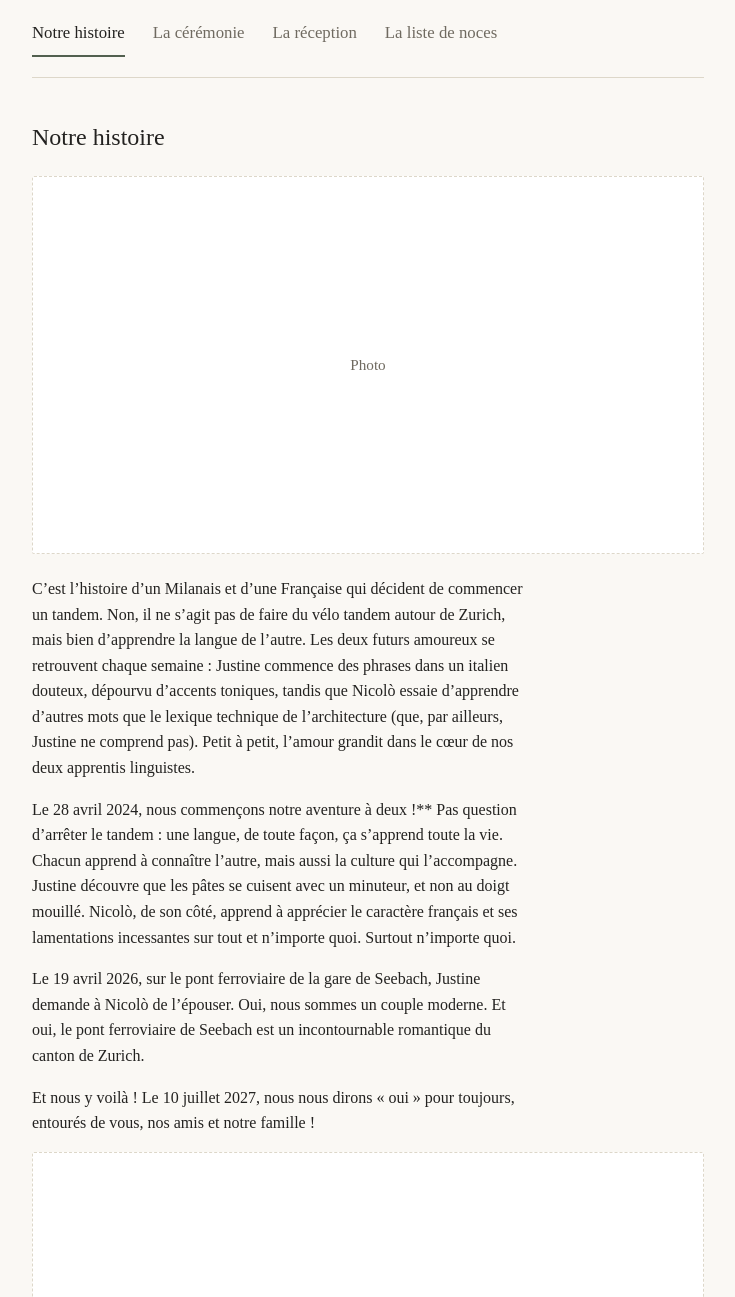
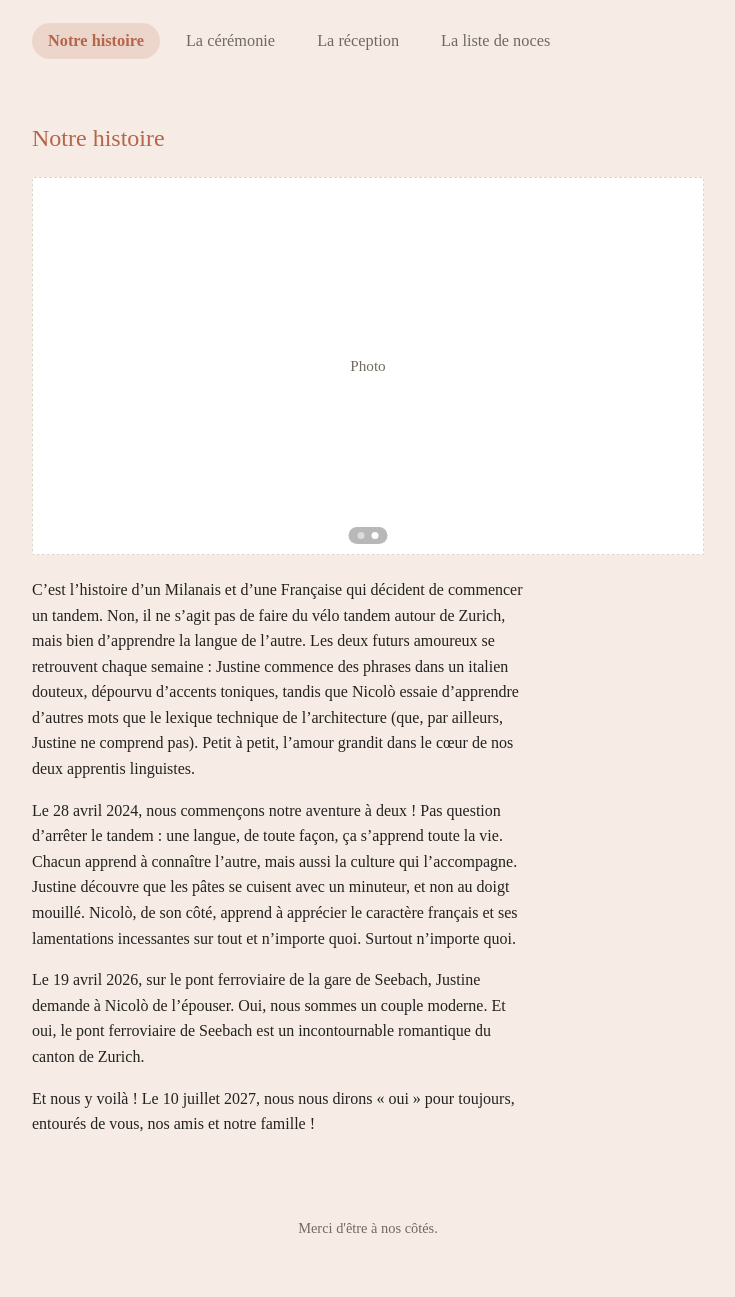
Before and after one commit to juslecl/justinenicolo, a plain HTML site: page index.html in a window 1280 px wide. Shown: the part 125-1422 px from the top of the page, without its empty margins (272-1007 px from the left). Drawn offline with Linux system fonts and the light colour scheme.

Commit message:
Update index.html

```diff
--- a/index.html
+++ b/index.html
@@ -15,8 +15,20 @@
   --accent: #52604f;
   --accent-soft: #e4e7df;
   --danger: #9c5b48;
+
+  /* one personality color per tab */
+  --c-histoire: #b5654a;   /* terracotta */
+  --c-ceremonie: #55705f;  /* sage green */
+  --c-reception: #8a4b6b;  /* plum */
+  --c-liste: #b08a3e;      /* ochre gold */
+
+  /* soft background tint per tab, drawn from the same colors */
+  --bg-histoire: #f7ece5;
+  --bg-ceremonie: #ecf1ea;
+  --bg-reception: #f5eaf0;
+  --bg-liste: #f9f0dd;
 }
-@media (prefers-color-scheme: white){
+@media (prefers-color-scheme: dark){
   :root:not([data-theme="light"]){
     --bg: #1b1a17;
     --panel: #242320;
@@ -26,7 +38,37 @@
     --accent: #a3b39a;
     --accent-soft: #2c3129;
     --danger: #c98f7c;
+
+    --c-histoire: #d98a6a;
+    --c-ceremonie: #8fae97;
+    --c-reception: #c68bab;
+    --c-liste: #d4b06a;
+
+    --bg-histoire: #2a201b;
+    --bg-ceremonie: #1e2620;
+    --bg-reception: #271e25;
+    --bg-liste: #2a2318;
   }
+}
+:root[data-theme="dark"]{
+  --bg: #1b1a17;
+  --panel: #242320;
+  --text: #ece8df;
+  --muted: #a8a294;
+  --line: #3a382f;
+  --accent: #a3b39a;
+  --accent-soft: #2c3129;
+  --danger: #c98f7c;
+
+  --c-histoire: #d98a6a;
+  --c-ceremonie: #8fae97;
+  --c-reception: #c68bab;
+  --c-liste: #d4b06a;
+
+  --bg-histoire: #2a201b;
+  --bg-ceremonie: #1e2620;
+  --bg-reception: #271e25;
+  --bg-liste: #2a2318;
 }
 *{ box-sizing: border-box; }
 body{
@@ -36,9 +78,14 @@ body{
   font-family: "Times New Roman", Times, serif;
   line-height: 1.6;
   -webkit-font-smoothing: antialiased;
+  transition: background-color 0.5s ease;
 }
+body.bg-histoire{ background: var(--bg-histoire); }
+body.bg-ceremonie{ background: var(--bg-ceremonie); }
+body.bg-reception{ background: var(--bg-reception); }
+body.bg-liste{ background: var(--bg-liste); }
 .wrap{ max-width: 720px; margin: 0 auto; padding: 0 24px 80px; }
-header{ padding: 40px 0 20px; border-bottom: 1px solid var(--line); }
+header{ padding: 40px 0 20px; }
 .top-row{ display: flex; justify-content: space-between; align-items: flex-start; gap: 16px; }
 .names{ font-size: 1.9rem; letter-spacing: 0.02em; margin: 0; }
 .date-place{ margin: 6px 0 0; color: var(--muted); font-size: 1.05rem; }
@@ -51,33 +98,55 @@ header{ padding: 40px 0 20px; border-bottom: 1px solid var(--line); }
 .lang-switch button:hover{ opacity: 0.85; }
 .lang-switch button[aria-pressed="true"]{ opacity: 1; border-color: var(--line); }
 .lang-switch button:focus-visible, nav button:focus-visible,
-.contribute button:focus-visible, .contribute input:focus-visible{
+.contribute button:focus-visible, .contribute input:focus-visible,
+.carousel-dots button:focus-visible{
   outline: 2px solid var(--accent); outline-offset: 2px;
 }
-nav{ display: flex; gap: 28px; margin-top: 26px; overflow-x: auto; }
+nav{ display: flex; gap: 10px; margin-top: 26px; overflow-x: auto; }
 nav button{
-  background: none; border: none; font-family: inherit; font-size: 1.05rem;
-  color: var(--muted); cursor: pointer; padding: 0 0 12px; white-space: nowrap;
-  border-bottom: 2px solid transparent;
+  background: none; border: none; font-family: inherit; font-size: 1.02rem;
+  color: var(--muted); cursor: pointer; padding: 8px 16px; white-space: nowrap;
+  border-radius: 999px; transition: color 0.2s ease, background-color 0.2s ease;
 }
-nav button[aria-selected="true"]{ color: var(--text); border-bottom-color: var(--accent); }
+nav button[aria-selected="true"]{ font-weight: 600; }
+nav button[data-tab="histoire"][aria-selected="true"]{ color: var(--c-histoire); background: color-mix(in srgb, var(--c-histoire) 16%, transparent); }
+nav button[data-tab="ceremonie"][aria-selected="true"]{ color: var(--c-ceremonie); background: color-mix(in srgb, var(--c-ceremonie) 16%, transparent); }
+nav button[data-tab="reception"][aria-selected="true"]{ color: var(--c-reception); background: color-mix(in srgb, var(--c-reception) 16%, transparent); }
+nav button[data-tab="liste"][aria-selected="true"]{ color: var(--c-liste); background: color-mix(in srgb, var(--c-liste) 16%, transparent); }
 main{ padding-top: 40px; }
 section{ display: none; }
 section.active{ display: block; }
 section h2{ font-size: 1.5rem; font-weight: normal; margin: 0 0 20px; }
+#histoire h2{ color: var(--c-histoire); }
+#ceremonie h2{ color: var(--c-ceremonie); }
+#reception h2{ color: var(--c-reception); }
+#liste h2{ color: var(--c-liste); }
 section p{ margin: 0 0 16px; max-width: 62ch; }
-.photo-slot{
-  width: 100%; aspect-ratio: 4 / 3; border: 1px dashed var(--line); border-radius: 2px;
-  display: flex; align-items: center; justify-content: center; color: var(--muted);
-  font-size: 0.95rem; margin: 4px 0 22px; background: var(--panel);
+
+/* photo carousel: several photos sharing one frame, fading in place */
+.carousel-frame{
+  position: relative; width: 100%; aspect-ratio: 4 / 3; border: 1px dashed var(--line);
+  border-radius: 2px; overflow: hidden; background: var(--panel); margin: 4px 0 22px;
 }
-.photo-slot.wide{ aspect-ratio: 16/9; }
-.photo-slot.square{ aspect-ratio: 1/1; margin: 0 0 14px; }
-.photo-box img{ display: block; width: 100%; aspect-ratio: 4/3; object-fit: cover; border-radius: 2px; margin: 4px 0 22px; }
-.photo-box.wide img{ aspect-ratio: 16/9; }
-.photo-box.square img{ aspect-ratio: 1/1; margin: 0 0 14px; }
-.infoblock{ border-top: 1px solid var(--line); padding: 18px 0; }
-.infoblock:last-child{ border-bottom: 1px solid var(--line); }
+.carousel-frame.wide{ aspect-ratio: 16/9; }
+.carousel-frame.square{ aspect-ratio: 1/1; margin: 0 0 14px; }
+.carousel-frame .slide{ position: absolute; inset: 0; opacity: 0; transition: opacity 0.7s ease; }
+.carousel-frame .slide.active{ opacity: 1; }
+.carousel-frame .slide img{ width: 100%; height: 100%; object-fit: cover; display: block; }
+.carousel-frame .slide.placeholder{ display: flex; align-items: center; justify-content: center; color: var(--muted); font-size: 0.95rem; text-align: center; padding: 12px; }
+.carousel-dots{
+  position: absolute; bottom: 10px; left: 50%; transform: translateX(-50%);
+  display: flex; gap: 7px; background: rgba(0,0,0,0.28); padding: 5px 9px; border-radius: 12px;
+}
+.carousel-dots button{
+  width: 7px; height: 7px; border-radius: 50%; border: none; padding: 0; cursor: pointer;
+  background: rgba(255,255,255,0.5);
+}
+.carousel-dots button[aria-current="true"]{ background: #ffffff; }
+
+.infoblock{ border-left: 3px solid var(--line); padding: 4px 0 4px 16px; margin: 22px 0; }
+#ceremonie .infoblock{ border-left-color: var(--c-ceremonie); }
+#reception .infoblock{ border-left-color: var(--c-reception); }
 .infoblock h3{ margin: 0 0 6px; font-size: 1.05rem; font-weight: normal; }
 .infoblock p{ margin: 0; color: var(--muted); }
 .registry-intro{ margin-bottom: 28px; }
@@ -87,7 +156,7 @@ section p{ margin: 0 0 16px; max-width: 62ch; }
 .item-card h3{ margin: 0 0 4px; font-weight: normal; font-size: 1.1rem; }
 .item-price-line{ color: var(--muted); font-size: 0.92rem; margin-bottom: 10px; }
 .progress-track{ height: 6px; background: var(--accent-soft); border-radius: 3px; overflow: hidden; margin-bottom: 8px; }
-.progress-fill{ height: 100%; background: var(--accent); width: 0%; transition: width 0.3s ease; }
+.progress-fill{ height: 100%; background: var(--c-liste); width: 0%; transition: width 0.3s ease; }
 .item-status{ font-size: 0.88rem; color: var(--muted); margin-bottom: 14px; }
 .item-status strong{ color: var(--text); }
 .contribute{ display: flex; gap: 8px; margin-top: auto; }
@@ -96,17 +165,17 @@ section p{ margin: 0 0 16px; max-width: 62ch; }
   border: 1px solid var(--line); background: var(--bg); color: var(--text); border-radius: 2px;
 }
 .contribute button{
-  font-family: inherit; font-size: 0.95rem; padding: 7px 14px; border: 1px solid var(--accent);
-  background: var(--accent); color: var(--panel); cursor: pointer; border-radius: 2px; white-space: nowrap;
+  font-family: inherit; font-size: 0.95rem; padding: 7px 14px; border: 1px solid var(--c-liste);
+  background: var(--c-liste); color: var(--panel); cursor: pointer; border-radius: 2px; white-space: nowrap;
 }
 .contribute button:hover{ opacity: 0.9; }
 .item-card.complete .contribute{ display: none; }
-.item-card.complete .item-status{ color: var(--accent); }
-.thankyou{ font-size: 0.88rem; color: var(--accent); margin-top: 8px; display: none; }
+.item-card.complete .item-status{ color: var(--c-liste); }
+.thankyou{ font-size: 0.88rem; color: var(--c-liste); margin-top: 8px; display: none; }
 .item-card.complete .thankyou{ display: block; }
 .error-msg{ font-size: 0.82rem; color: var(--danger); margin-top: 6px; display: none; }
 .error-msg.show{ display: block; }
-footer{ margin-top: 60px; padding-top: 20px; border-top: 1px solid var(--line); color: var(--muted); font-size: 0.9rem; text-align: center; }
+footer{ margin-top: 60px; padding-top: 20px; color: var(--muted); font-size: 0.9rem; text-align: center; }
 @media (prefers-reduced-motion: reduce){ *{ transition: none !important; } }
 </style>
 </head>
@@ -135,26 +204,25 @@ footer{ margin-top: 60px; padding-top: 20px; border-top: 1px solid var(--line);
   <main>
     <section id="histoire" class="active">
       <h2 id="histoire-title"></h2>
-      <div id="histoire-photo-1"></div>
+      <div id="histoire-photo"></div>
       <div id="histoire-text"></div>
-      <div id="histoire-photo-2"></div>
     </section>
 
     <section id="ceremonie">
       <h2 id="ceremonie-title"></h2>
       <p id="ceremonie-intro"></p>
+      <div id="ceremonie-photo"></div>
       <div class="infoblock"><h3 id="ceremonie-heure-label"></h3><p id="ceremonie-heure-value"></p></div>
       <div class="infoblock"><h3 id="ceremonie-lieu-label"></h3><p id="ceremonie-lieu-value"></p></div>
-      <div id="ceremonie-photo"></div>
     </section>
 
     <section id="reception">
       <h2 id="reception-title"></h2>
       <p id="reception-intro"></p>
+      <div id="reception-photo"></div>
       <div class="infoblock"><h3 id="reception-heure-label"></h3><p id="reception-heure-value"></p></div>
       <div class="infoblock"><h3 id="reception-lieu-label"></h3><p id="reception-lieu-value"></p></div>
       <div class="infoblock"><h3 id="reception-programme-label"></h3><p id="reception-programme-value"></p></div>
-      <div id="reception-photo"></div>
     </section>
 
     <section id="liste">
@@ -172,6 +240,10 @@ footer{ margin-top: 60px; padding-top: 20px; border-top: 1px solid var(--line);
    CONTENU DU SITE — modifiez vos textes ici, en français (fr)
    et en italien (it). Ne touchez pas aux guillemets " ni aux
    virgules, seulement au texte entre guillemets.
+
+   Pour ajouter des photos : chaque section "photos" accepte une
+   liste de chemins d'images. Une seule image = pas de puces,
+   plusieurs images = un carrousel avec puces dans le même cadre.
    ============================================================ */
 var SITE_CONTENT = {
   fr: {
@@ -184,24 +256,24 @@ var SITE_CONTENT = {
       photos: ["images/story-1.jpg", "images/story-2.jpg"],
       paragraphs: [
         "C’est l’histoire d’un Milanais et d’une Française qui décident de commencer un tandem. Non, il ne s’agit pas de faire du vélo tandem autour de Zurich, mais bien d’apprendre la langue de l’autre. Les deux futurs amoureux se retrouvent chaque semaine : Justine commence des phrases dans un italien douteux, dépourvu d’accents toniques, tandis que Nicolò essaie d’apprendre d’autres mots que le lexique technique de l’architecture (que, par ailleurs, Justine ne comprend pas). Petit à petit, l’amour grandit dans le cœur de nos deux apprentis linguistes.",
-"Le 28 avril 2024, nous commençons notre aventure à deux !** Pas question d’arrêter le tandem : une langue, de toute façon, ça s’apprend toute la vie. Chacun apprend à connaître l’autre, mais aussi la culture qui l’accompagne. Justine découvre que les pâtes se cuisent avec un minuteur, et non au doigt mouillé. Nicolò, de son côté, apprend à apprécier le caractère français et ses lamentations incessantes sur tout et n’importe quoi. Surtout n’importe quoi.",
+"Le 28 avril 2024, nous commençons notre aventure à deux ! Pas question d’arrêter le tandem : une langue, de toute façon, ça s’apprend toute la vie. Chacun apprend à connaître l’autre, mais aussi la culture qui l’accompagne. Justine découvre que les pâtes se cuisent avec un minuteur, et non au doigt mouillé. Nicolò, de son côté, apprend à apprécier le caractère français et ses lamentations incessantes sur tout et n’importe quoi. Surtout n’importe quoi.",
 "Le 19 avril 2026, sur le pont ferroviaire de la gare de Seebach, Justine demande à Nicolò de l’épouser. Oui, nous sommes un couple moderne. Et oui, le pont ferroviaire de Seebach est un incontournable romantique du canton de Zurich.",
 "Et nous y voilà ! Le 10 juillet 2027, nous nous dirons « oui » pour toujours, entourés de vous, nos amis et notre famille !"
       ]
     },
     ceremonie: {
       title: "La cérémonie",
-      photo: "images/ceremony.jpg",
+      photos: ["images/ceremony.jpg"],
       intro: "[À COMPLÉTER — quelques mots sur la cérémonie.]",
       heure: { label: "Heure", value: "14h30" },
       lieu: { label: "Lieu", value: "Eglise Saint Jean-Baptiste de Grenelle" },
     },
     reception: {
       title: "La réception",
-      photo: "images/reception.jpg",
+      photos: ["images/reception.jpg"],
       intro: "[À COMPLÉTER — quelques mots sur la réception.]",
       heure: { label: "Heure", value: "à partir de 18h" },
-      lieu: { label: "Lieu", value: "[À COMPLÉTER — adresse]" },
+      lieu: { label: "Lieu", value: "Les Erables" },
       programme: { label: "Programme de la soirée", value: "[À COMPLÉTER]" }
     },
     registry: {
@@ -230,14 +302,14 @@ var SITE_CONTENT = {
     },
     ceremonie: {
       title: "La cerimonia",
-      photo: "images/ceremony.jpg",
+      photos: ["images/ceremony.jpg"],
       intro: "[DA COMPLETARE — qualche parola sulla cerimonia.]",
       heure: { label: "Orario", value: "14h30" },
       lieu: { label: "Luogo", value: "Chiesa Saint Jean-Baptiste de Grenelle" }
     },
     reception: {
       title: "Il ricevimento",
-      photo: "images/reception.jpg",
+      photos: ["images/reception.jpg"],
       intro: "[DA COMPLETARE — qualche parola sul ricevimento.]",
       heure: { label: "Orario", value: "[DA COMPLETARE]" },
       lieu: { label: "Luogo", value: "[DA COMPLETARE — indirizzo]" },
@@ -268,22 +340,67 @@ var SITE_ITEMS = [
 ];
 
 /* ============================================================
-   À partir d'ici : uniquement le fonctionnement du site.
-   Rien à modifier en dessous de cette ligne.
    ============================================================ */
 (function(){
 
-  function renderPhoto(container, src, placeholderText, sizeClass){
+  /* One frame, several photos: fades between them and shows dots
+     when there is more than one image. Broken images fall back
+     to a quiet placeholder inside their own slide. */
+  function createCarousel(container, images, placeholderText, sizeClass){
     container.innerHTML = "";
-    container.className = "photo-box" + (sizeClass ? " " + sizeClass : "");
-    var img = document.createElement("img");
-    img.src = src;
-    img.alt = "";
-    img.onerror = function(){
-      container.className = "photo-slot" + (sizeClass ? " " + sizeClass : "");
-      container.textContent = placeholderText;
-    };
-    container.appendChild(img);
+    container.className = "carousel-frame" + (sizeClass ? " " + sizeClass : "");
+
+    var list = (images && images.length) ? images : [];
+    var slides = [];
+
+    list.forEach(function(src, i){
+      var slide = document.createElement("div");
+      slide.className = "slide" + (i === 0 ? " active" : "");
+      var img = document.createElement("img");
+      img.src = src;
+      img.alt = "";
+      img.onerror = function(){
+        slide.classList.add("placeholder");
+        slide.textContent = placeholderText;
+      };
+      slide.appendChild(img);
+      container.appendChild(slide);
+      slides.push(slide);
+    });
+
+    if (slides.length > 1){
+      var dots = document.createElement("div");
+      dots.className = "carousel-dots";
+      var current = 0;
+      var dotButtons = [];
+
+      function goTo(i){
+        slides[current].classList.remove("active");
+        dotButtons[current].setAttribute("aria-current", "false");
+        current = i;
+        slides[current].classList.add("active");
+        dotButtons[current].setAttribute("aria-current", "true");
+      }
+
+      slides.forEach(function(_, i){
+        var dot = document.createElement("button");
+        dot.type = "button";
+        dot.setAttribute("aria-label", "Photo " + (i + 1));
+        dot.setAttribute("aria-current", i === 0 ? "true" : "false");
+        dot.addEventListener("click", function(){ goTo(i); });
+        dots.appendChild(dot);
+        dotButtons.push(dot);
+      });
+      container.appendChild(dots);
+
+      setInterval(function(){ goTo((current + 1) % slides.length); }, 4500);
+    }
+  }
+
+  var TAB_NAMES = ["histoire", "ceremonie", "reception", "liste"];
+  function setBodyBg(tabName){
+    TAB_NAMES.forEach(function(name){ document.body.classList.remove("bg-" + name); });
+    document.body.classList.add("bg-" + tabName);
   }
 
   function initTabs(){
@@ -294,9 +411,12 @@ var SITE_ITEMS = [
         tabs.forEach(function(t){ t.setAttribute("aria-selected", "false"); });
         sections.forEach(function(s){ s.classList.remove("active"); });
         tab.setAttribute("aria-selected", "true");
-        document.getElementById(tab.getAttribute("data-tab")).classList.add("active");
+        var tabName = tab.getAttribute("data-tab");
+        document.getElementById(tabName).classList.add("active");
+        setBodyBg(tabName);
       });
     });
+    setBodyBg("histoire");
   }
 
   var STORAGE_KEY = "wedding-registry-contributions";
@@ -367,7 +487,7 @@ var SITE_ITEMS = [
       card.appendChild(errorEl); card.appendChild(thanksEl);
       grid.appendChild(card);
 
-      renderPhoto(photoDiv, it.image, s.photo, "square");
+      createCarousel(photoDiv, [it.image], s.photo, "square");
 
       function submit(){
         var sNow = SITE_CONTENT[document.documentElement.lang].registry;
@@ -407,8 +527,7 @@ var SITE_ITEMS = [
     c.histoire.paragraphs.forEach(function(p){
       var el = document.createElement("p"); el.textContent = p; histoireText.appendChild(el);
     });
-    renderPhoto(document.getElementById("histoire-photo-1"), c.histoire.photos[0], c.registry.photo, "wide");
-    renderPhoto(document.getElementById("histoire-photo-2"), c.histoire.photos[1], c.registry.photo, "");
+    createCarousel(document.getElementById("histoire-photo"), c.histoire.photos, c.registry.photo, "wide");
 
     document.getElementById("ceremonie-title").textContent = c.ceremonie.title;
     document.getElementById("ceremonie-intro").textContent = c.ceremonie.intro;
@@ -416,7 +535,7 @@ var SITE_ITEMS = [
     document.getElementById("ceremonie-heure-value").textContent = c.ceremonie.heure.value;
     document.getElementById("ceremonie-lieu-label").textContent = c.ceremonie.lieu.label;
     document.getElementById("ceremonie-lieu-value").textContent = c.ceremonie.lieu.value;
-    renderPhoto(document.getElementById("ceremonie-photo"), c.ceremonie.photo, c.registry.photo, "wide");
+    createCarousel(document.getElementById("ceremonie-photo"), c.ceremonie.photos, c.registry.photo, "wide");
 
     document.getElementById("reception-title").textContent = c.reception.title;
     document.getElementById("reception-intro").textContent = c.reception.intro;
@@ -426,7 +545,7 @@ var SITE_ITEMS = [
     document.getElementById("reception-lieu-value").textContent = c.reception.lieu.value;
     document.getElementById("reception-programme-label").textContent = c.reception.programme.label;
     document.getElementById("reception-programme-value").textContent = c.reception.programme.value;
-    renderPhoto(document.getElementById("reception-photo"), c.reception.photo, c.registry.photo, "wide");
+    createCarousel(document.getElementById("reception-photo"), c.reception.photos, c.registry.photo, "wide");
 
     document.getElementById("registry-title").textContent = c.registry.title;
     document.getElementById("registry-intro").textContent = c.registry.intro;
```
